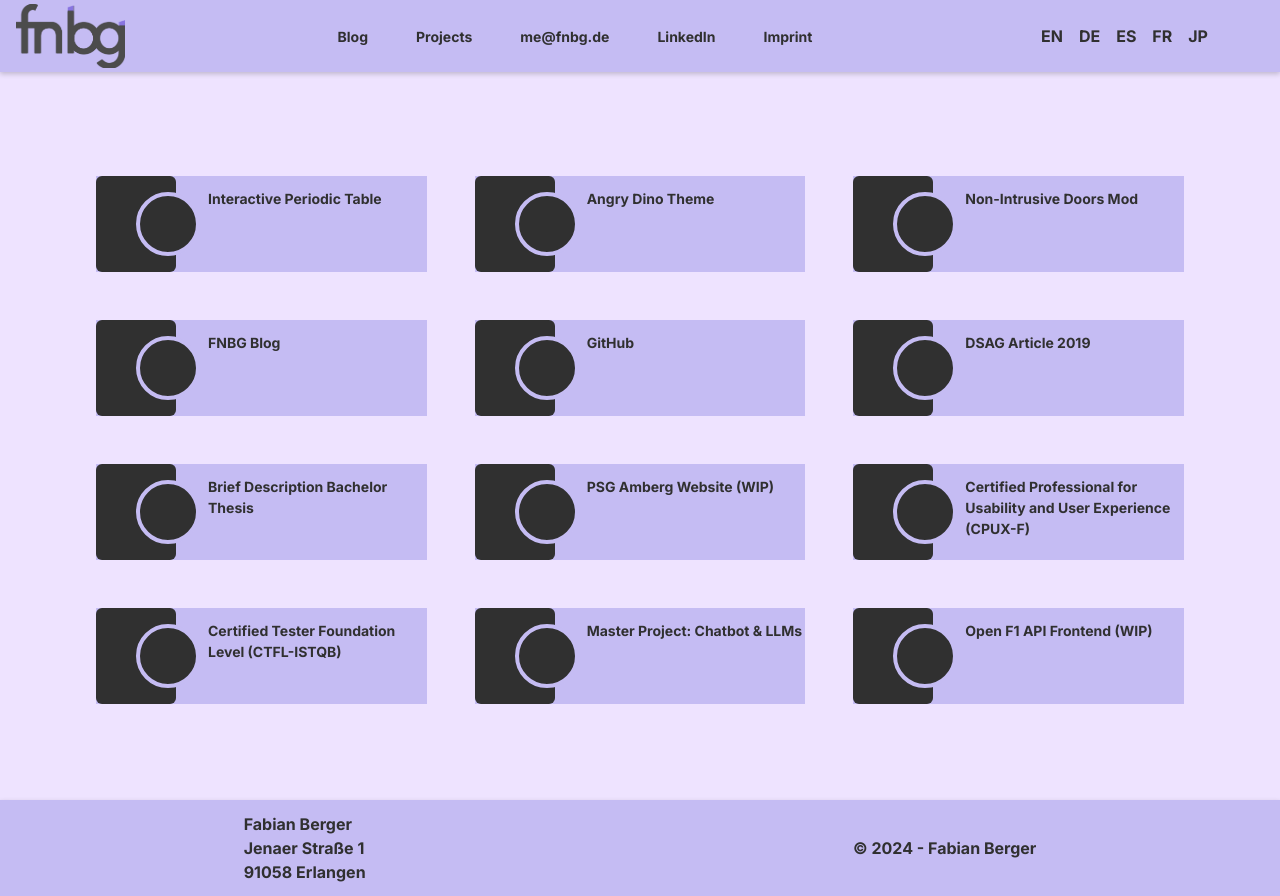
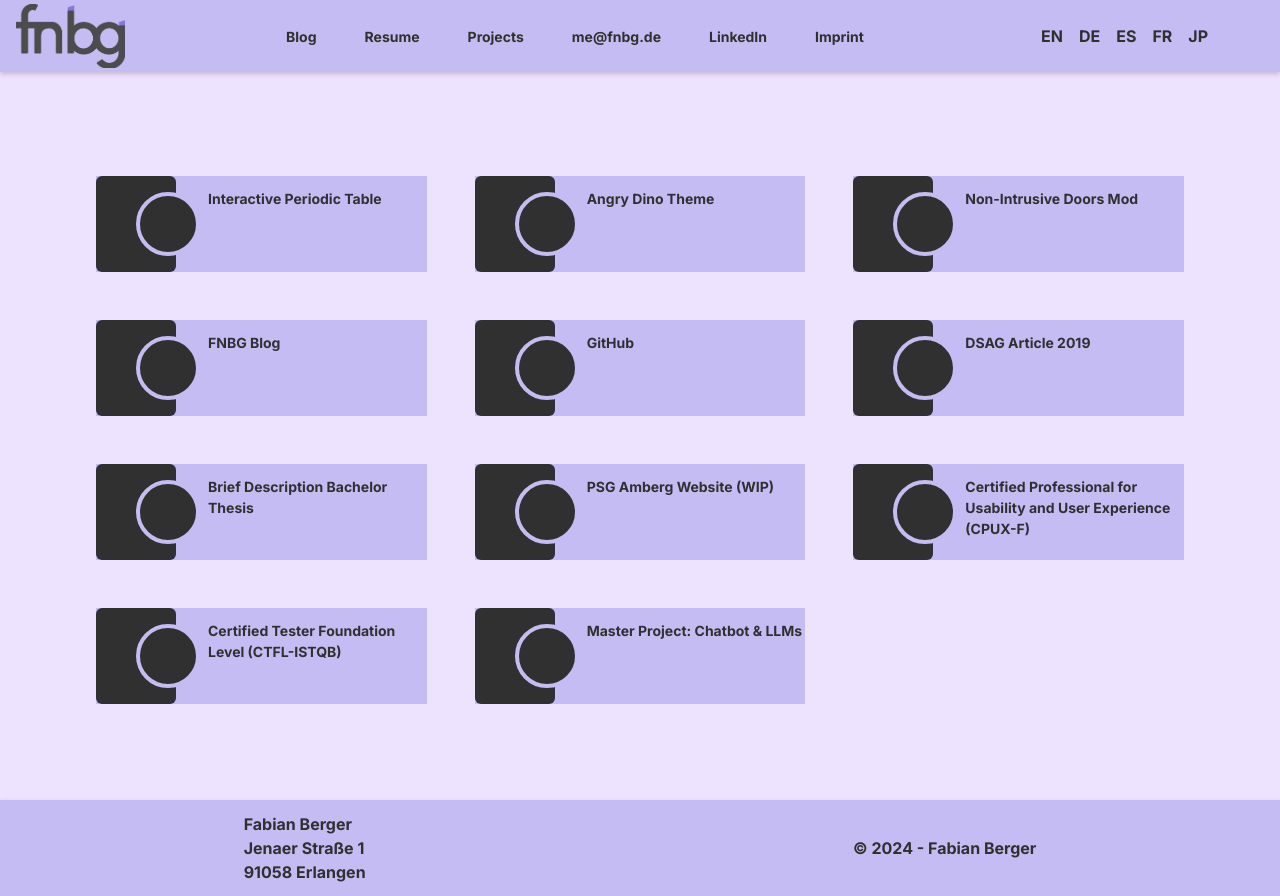
Before and after one commit to BambiMC/Matics, a Next.js app: page /projects in a window 1280 px wide. Built offline with nearby package versions, Linux system fonts and the light colour scheme.

Commit message:
remove f1 from projects for now, update cv

```diff
--- a/app/components/Navbar/Navbar.tsx
+++ b/app/components/Navbar/Navbar.tsx
@@ -40,7 +40,7 @@ const Navbar = () => {
             </Link>
             <div className="hidden gap-2 lg:flex items-center">
               <Link href="https://blog.fnbg.de" target="_blank" className="px-5 py-3">{data['blog']}</Link>
-              {/* <Link href="/Lebenslauf-Fabian-Berger.pdf" className="px-5 py-3" target="_blank">{data['resume']}</Link> */}
+              <Link href="/Lebenslauf-Fabian-Berger.pdf" className="px-5 py-3" target="_blank">{data['resume']}</Link>
               <Link href="/projects" className="px-5 py-3">{data['projects']}</Link>
               <a href="mailto:me@fnbg.de" className='px-5 py-3 self-center'>me@fnbg.de</a>
               <Link href="https://www.linkedin.com/in/fabian-berger-nbg/" className="px-5 py-3" target="_blank">{data['linkedin']}</Link>
--- a/app/projects/page.tsx
+++ b/app/projects/page.tsx
@@ -27,7 +27,7 @@ const Homepage: React.FC = () => {
           <Tile to='/CPUX-F-Zertifikat-Fabian-Berger.pdf' newTab>{data['cpuxf']}</Tile>
           <Tile to='/ISTQB-CTFL-Zertifikat-Fabian-Berger.pdf' newTab>{data['ctfl']}</Tile>
           <Tile to='/Expose-Master-Projekt-Fabian-Berger.pdf' newTab>{data['masterProject']}</Tile>
-          <Tile to='/OpenF1'>{data['openf1']}</Tile>
+          {/* <Tile to='/OpenF1'>{data['openf1']}</Tile> */}
           {/* <Tile to='/'></Tile> */}
 
 
```
Also changed, not shown: 1 other file (tests, documents, lock files or other folders).
